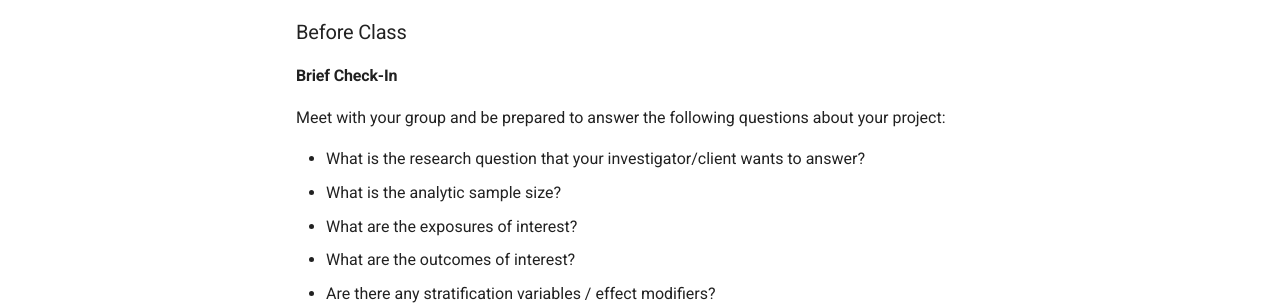
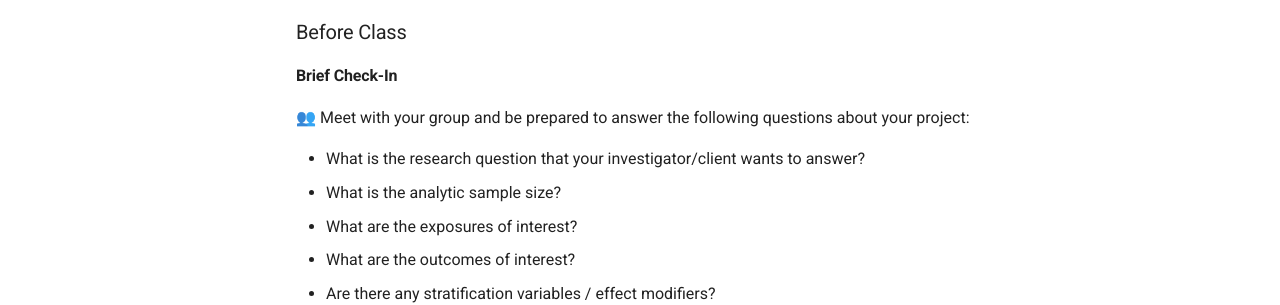
Before and after one commit to USCbiostats/PM516, an MkDocs documentation site: the page built from docs/week11.md, in a window 1280 px wide and 1073 px high. Shown: the part 319-624 px from the top of the window. Built offline with MkDocs 1.6.1 and Material for MkDocs 9.7.7, drawn with Linux system fonts in a browser that asks for light colours; comment, search, counter and statistics services are not loaded.

```diff
--- a/docs/week11.md
+++ b/docs/week11.md
@@ -8,7 +8,7 @@
 
 #### Brief Check-In
 
-Meet with your group and be prepared to answer the following questions about your project:
+👥 Meet with your group and be prepared to answer the following questions about your project:
 
 * What is the research question that your investigator/client wants to answer?
 * What is the analytic sample size?
```
